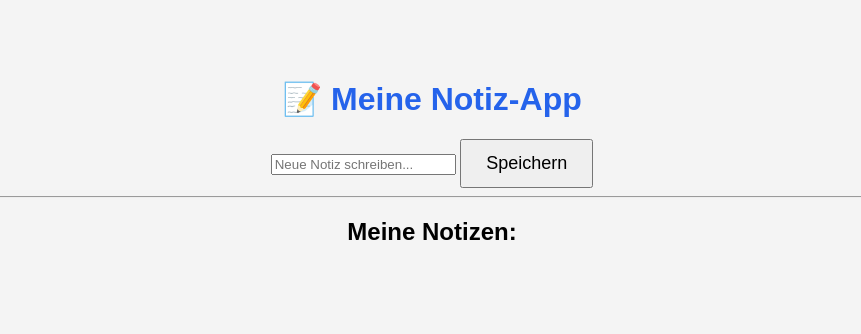
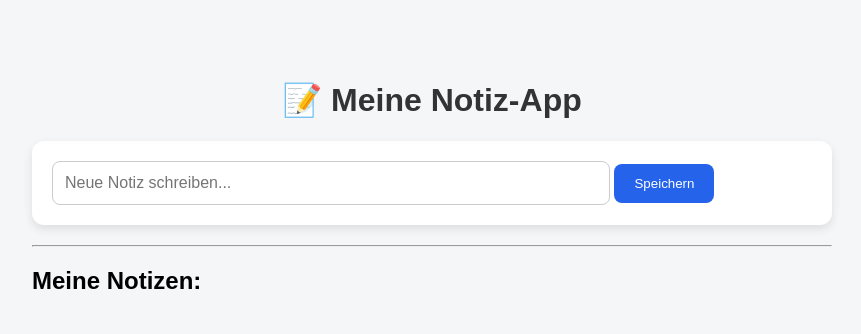
Before and after one commit to gitwarrior20/flask-notiz-app, a Flask app: page / in a window 1280 px wide. Shown: the top 334 px of the page, without its empty margins (208-1069 px from the left). Run offline with Flask 3, Linux system fonts and the light colour scheme; data that the repository does not hold is empty.

Commit message:
Modernes Design hinzugefügt

```diff
--- a/static/style.css
+++ b/static/style.css
@@ -1,16 +1,62 @@
 body {
     font-family: Arial, sans-serif;
-    background: #f4f4f4;
-    text-align: center;
-    margin-top: 80px;
+    background: #f4f6f8;
+    max-width: 800px;
+    margin: 40px auto;
+    padding: 20px;
 }
 
+
 h1 {
-    color: #2563eb;
+    text-align: center;
+    color: #333;
 }
 
+
+form {
+    background: white;
+    padding: 20px;
+    border-radius: 12px;
+    margin-bottom: 20px;
+    box-shadow: 0 4px 10px rgba(0,0,0,0.1);
+}
+
+
+input {
+    width: 70%;
+    padding: 12px;
+    border: 1px solid #ccc;
+    border-radius: 8px;
+    font-size: 16px;
+}
+
+
 button {
-    padding: 12px 24px;
-    font-size: 18px;
+    padding: 12px 20px;
+    border: none;
+    background: #2563eb;
+    color: white;
+    border-radius: 8px;
     cursor: pointer;
 }
+
+
+button:hover {
+    background: #1d4ed8;
+}
+
+
+p {
+    background: white;
+    padding: 15px;
+    border-radius: 10px;
+    display: flex;
+    justify-content: space-between;
+    box-shadow: 0 3px 8px rgba(0,0,0,0.08);
+}
+
+
+a {
+    color: #dc2626;
+    text-decoration: none;
+}
```
